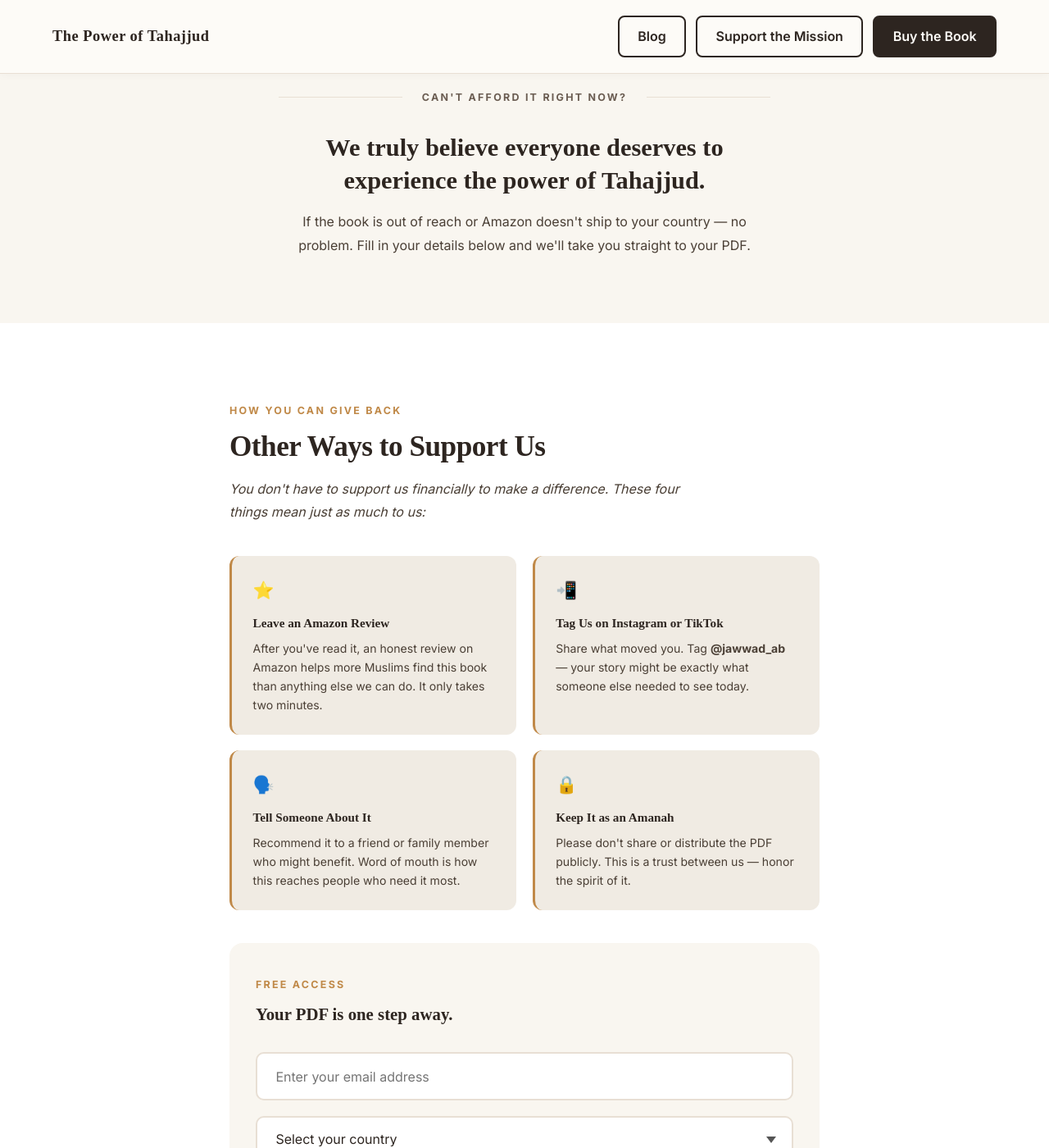
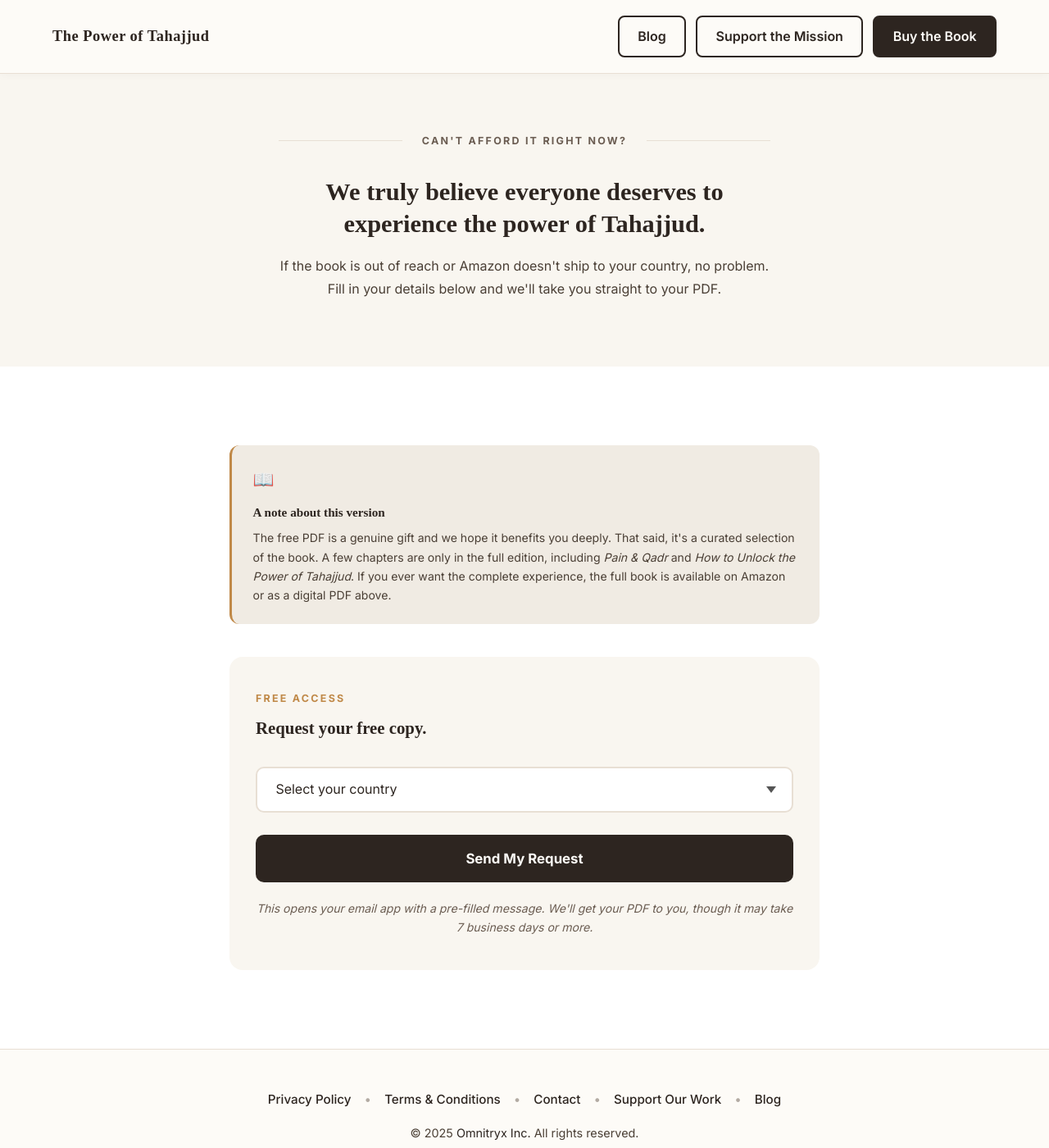
Before and after one commit to Omnitryx-Inc/tahajjud-fe-main, a Jekyll site: the page built from pages/free.html, in a window 1280 px wide and 1400 px high, scrolled down 1284 px. Shown: the whole window at 82% size. Built offline with Jekyll 4.4.1, drawn with Linux system fonts in a browser that asks for light colours; some web fonts are replaced; some of the changed text lies outside the part shown.

Commit message:
adjustments - free email

```diff
--- a/pages/free.html
+++ b/pages/free.html
@@ -414,8 +414,8 @@ select.form-input {
                 <span class="purchase-card-tag">Digital</span>
                 <h3 class="purchase-card-title">Buy the Digital PDF</h3>
                 <p class="purchase-card-desc">
-                    Instant download. Read on any device, anywhere in the world.
-                    Your purchase directly supports this mission.
+                    The complete book, all chapters and all stories, as an instant PDF download.
+                    Read on any device, anywhere in the world. Your purchase directly supports this mission.
                 </p>
                 <a href="{{ site.stripe_buy_url }}" target="_blank" class="purchase-card-btn btn-gold" onclick="gtag('event', 'click_buy_digital', {'button_location': 'free_page'})">
                     Buy Digital
@@ -427,7 +427,7 @@ select.form-input {
                 <span class="purchase-card-tag">Paperback</span>
                 <h3 class="purchase-card-title">Buy the Physical Book</h3>
                 <p class="purchase-card-desc">
-                    A real book on your shelf — one you'll return to again and again.
+                    A real book on your shelf, one you'll return to again and again.
                     Available on Amazon worldwide.
                 </p>
                 <a href="{{ site.amazon_url }}" target="_blank" class="purchase-card-btn btn-dark" onclick="gtag('event', 'click_buy_physical', {'button_location': 'free_page'})">
@@ -460,7 +460,7 @@ select.form-input {
         </div>
         <h2 class="bridge-title">We truly believe everyone deserves to experience the power of Tahajjud.</h2>
         <p class="bridge-body">
-            If the book is out of reach or Amazon doesn't ship to your country — no problem.
+            If the book is out of reach or Amazon doesn't ship to your country, no problem.
             Fill in your details below and we'll take you straight to your PDF.
         </p>
     </div>
@@ -470,6 +470,10 @@ select.form-input {
 <section class="free-section">
     <div class="free-inner">
 
+        <!-- ======================================================
+             ORIGINAL "Other Ways to Support Us" block — commented out
+             Replaced below with a note about what's not in the free version
+             ======================================================
         <p class="section-label" style="text-align: left;">How You Can Give Back</p>
         <h2 class="section-title" style="text-align: left;">Other Ways to Support Us</h2>
         <p class="section-subtitle" style="text-align: left; margin: 0 0 0.5rem;">
@@ -516,7 +520,25 @@ select.form-input {
             </div>
 
         </div>
+        ====================================================== -->
 
+        <!-- FREE VERSION NOTE -->
+        <div class="ask-item" style="margin-bottom: 2rem; border-left-color: var(--gold-primary); background: var(--beige-soft);">
+            <span class="ask-item-icon">📖</span>
+            <p class="ask-item-title">A note about this version</p>
+            <p class="ask-item-body">
+                The free PDF is a genuine gift and we hope it benefits you deeply.
+                That said, it's a curated selection of the book. A few chapters are only in the full edition,
+                including <em>Pain &amp; Qadr</em> and <em>How to Unlock the Power of Tahajjud</em>.
+                If you ever want the complete experience, the full book is available on Amazon or as a digital PDF above.
+            </p>
+        </div>
+
+        <!-- ======================================================
+             ORIGINAL auto-download form — commented out (email-gate strategy v1)
+             This form collected email + country and redirected to /download?type=free
+             Replacing with a manual email request flow below.
+             ======================================================
         <div class="free-form-box">
             <span class="free-form-label">Free Access</span>
             <p class="free-form-heading">Your PDF is one step away.</p>
@@ -550,11 +572,39 @@ select.form-input {
 
             <p class="trust-note">We'll never spam you or share your email.</p>
         </div>
+        ====================================================== -->
+
+        <!-- EMAIL REQUEST FORM (email-gate strategy v2) -->
+        <div class="free-form-box">
+            <span class="free-form-label">Free Access</span>
+            <p class="free-form-heading">Request your free copy.</p>
+
+            <div class="form-group">
+                <select class="form-input" id="countryInputGate" required>
+                    <option value="" disabled selected>Select your country</option>
+                    <option value="United States">United States</option>
+                    <option value="United Kingdom">United Kingdom</option>
+                    <option value="Canada">Canada</option>
+                    <option value="Australia">Australia</option>
+                    <option value="Saudi Arabia">Saudi Arabia</option>
+                    <option value="UAE">UAE</option>
+                    <option value="Pakistan">Pakistan</option>
+                    <option value="India">India</option>
+                    <option value="Other">Other</option>
+                </select>
+            </div>
+            <button class="submit-btn" id="requestCopyBtn">Send My Request</button>
+
+            <p class="trust-note">This opens your email app with a pre-filled message. We'll get your PDF to you, though it may take 7 business days or more.</p>
+        </div>
 
     </div>
 </section>
 
-<script>
+<!-- ======================================================
+     ORIGINAL form submit script — commented out (email-gate strategy v1)
+     ======================================================
+<script-disabled>
 document.getElementById('freeBookForm').addEventListener('submit', async function(e) {
     e.preventDefault();
 
@@ -573,4 +623,26 @@ document.getElementById('freeBookForm').addEventListener('submit', async functio
 
     window.location.href = '/download?type=free';
 });
+</script-disabled>
+====================================================== -->
+
+<!-- EMAIL REQUEST SCRIPT (email-gate strategy v2) -->
+<script>
+document.getElementById('requestCopyBtn').addEventListener('click', function() {
+    const countrySelect = document.getElementById('countryInputGate');
+    const country = countrySelect.value;
+
+    if (!country) {
+        countrySelect.focus();
+        countrySelect.style.borderColor = 'var(--gold-primary)';
+        return;
+    }
+
+    const subject = encodeURIComponent('Free Copy Request');
+    const body = encodeURIComponent(
+        'Hi,\n\nI would like to request a free copy of The Power of Tahajjud.\n\nCountry: ' + country + '\n\nThank you.'
+    );
+
+    window.location.href = 'mailto:admin@omnitryx.ca?subject=' + subject + '&body=' + body;
+});
 </script>
```
Also changed, not shown: other parts of pages/free.html (+1 -1 lines), pages/index.html (+17 -2 lines).
